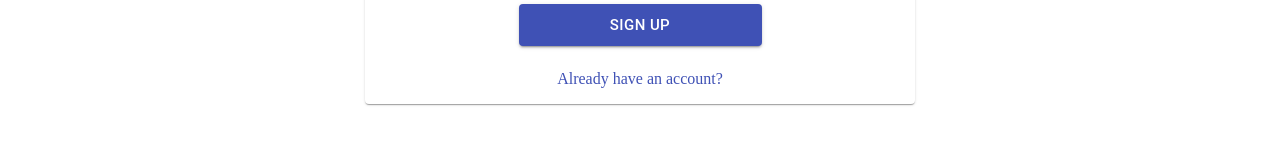
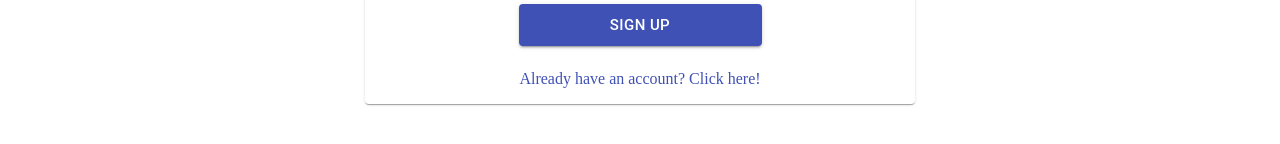
Before and after one commit to ousunny/HSDLList, a React (Create React App) app in the folder client/: page /register in a window 1280 px wide. Shown: the part 380-524 px from the top of the page. Built offline with nearby package versions, Linux system fonts and the light colour scheme; no server answers; the HTML template or start-up script is replaced by a standard one.

Commit message:
Change login text

```diff
--- a/client/src/components/auth/Register.js
+++ b/client/src/components/auth/Register.js
@@ -118,7 +118,7 @@ const Register = ({
             </Button>
           </Grid>
           <Grid item xs={12} className={classes.center}>
-            <Link href="/login">Already have an account?</Link>
+            <Link href="/login">Already have an account? Click here!</Link>
           </Grid>
         </Grid>
       </form>
```
